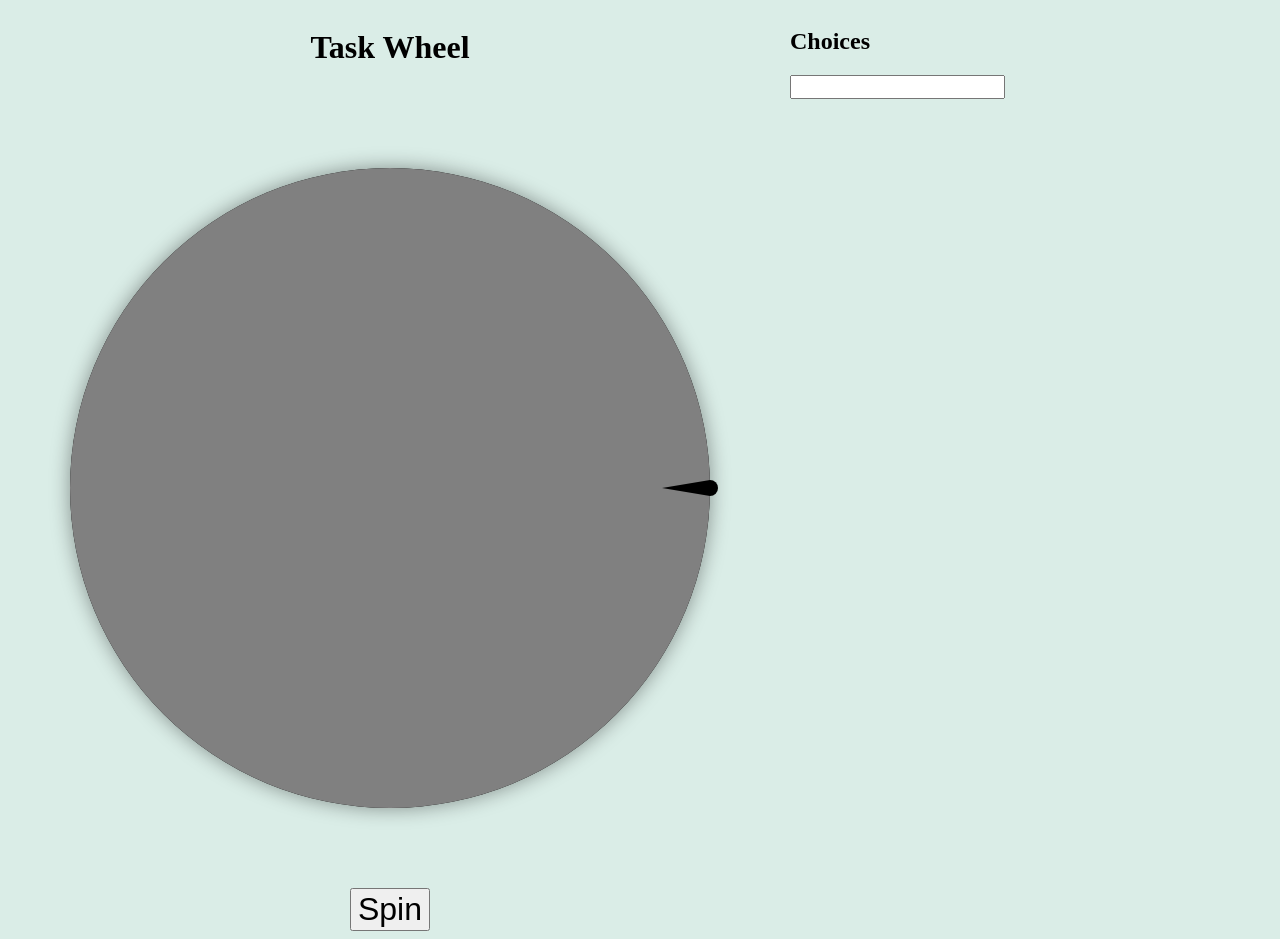
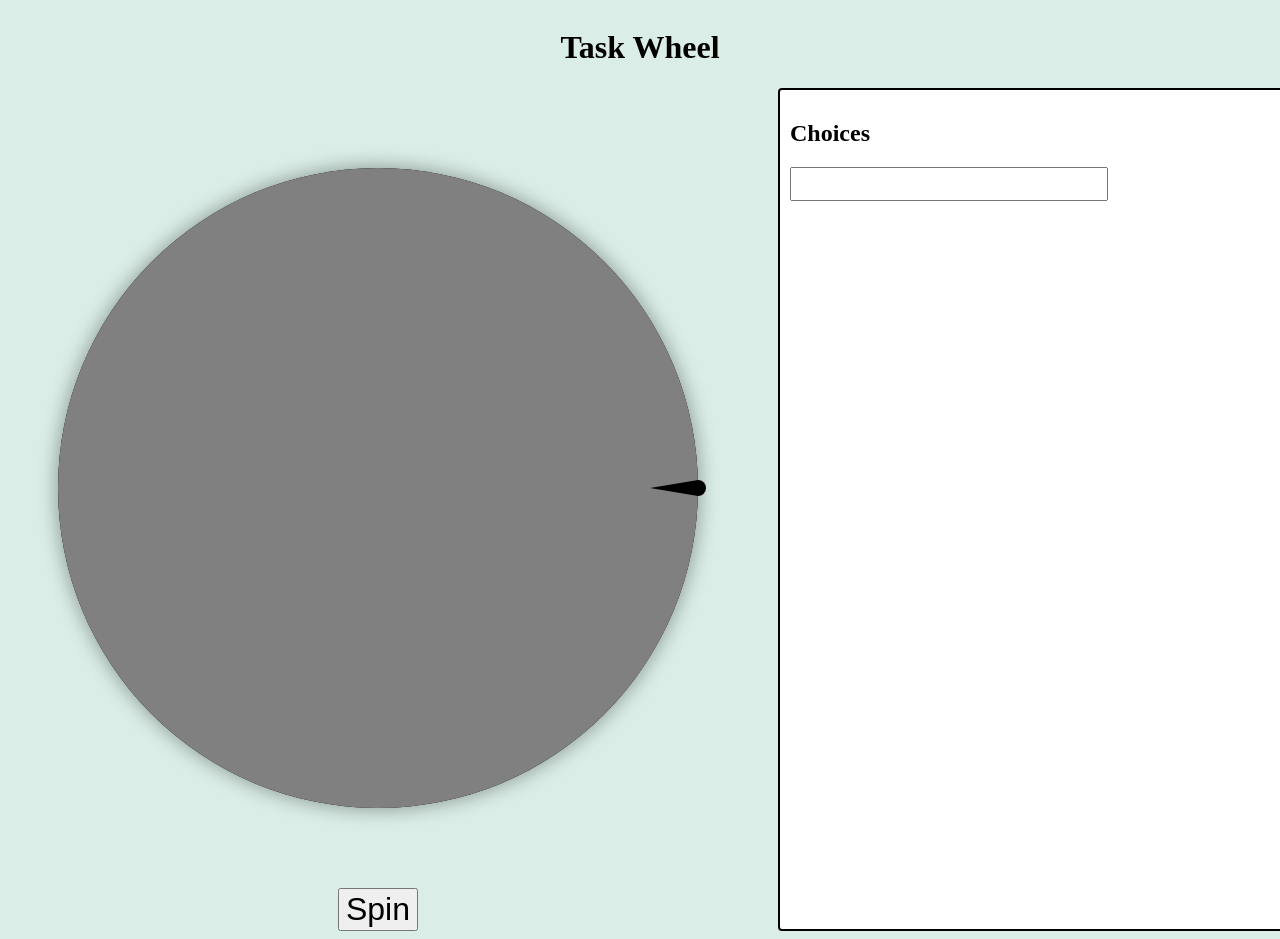
Before and after one commit to wispykey/task-wheel, an Angular app: page / in a window 1280 px wide. Shown: the top 939 px of the page. Built offline with nearby package versions, Linux system fonts and the light colour scheme.

Commit message:
Improve styling

```diff
--- a/src/app/app.css
+++ b/src/app/app.css
@@ -5,5 +5,6 @@
 
 :host {
     display: flex;
-    justify-content: center;
+    flex-direction: column;
+    align-items: center;
 }
--- a/src/app/app.html
+++ b/src/app/app.html
@@ -1,3 +1,4 @@
+<h1>Task Wheel</h1>
 <div class="picker">
     <app-wheel [size]="800" [choices]="choices" (picked)="reportPickedChoice($event)" />
     <app-choice-form (update)="updateChoices($event)" />
--- a/src/app/choice-form/choice-form.css
+++ b/src/app/choice-form/choice-form.css
@@ -1,3 +1,12 @@
 :host {
     min-width: 500px;
+    border: 2px solid black;
+    border-radius: 4px;
+    padding: 10px;
+    background-color: white;
 }
+
+input.new-choice {
+    font-size: 24px;
+    margin-bottom: 1rem;
+}
--- a/src/app/choice-form/choice-form.html
+++ b/src/app/choice-form/choice-form.html
@@ -1,6 +1,6 @@
 <h2>Choices</h2>
 <form [formGroup]="form" (ngSubmit)="submitForm()">
-    <input id="newChoice" type="text" formControlName="newChoice" />
+    <input class="new-choice" id="newChoice" type="text" formControlName="newChoice" />
     @for (choice of choiceControls.controls; track $index) {
     <app-choice-row [choiceControls]="choice" (remove)="removeChoice($index)" />
     }
--- a/src/app/choice-row/choice-row.css
+++ b/src/app/choice-row/choice-row.css
@@ -0,0 +1,7 @@
+form {
+    margin: 4px 0;
+}
+
+input {
+    margin-right: 4px;
+}
--- a/src/app/wheel/wheel.html
+++ b/src/app/wheel/wheel.html
@@ -1,4 +1,3 @@
-<h1>Task Wheel</h1>
 <div #container class="wheel-container">
     <canvas #wheel [width]="size()" [height]="size()" (transitionend)="resetWheelTransition()"></canvas>
     <canvas #flipper [width]="size()" [height]="size()"></canvas>
```
